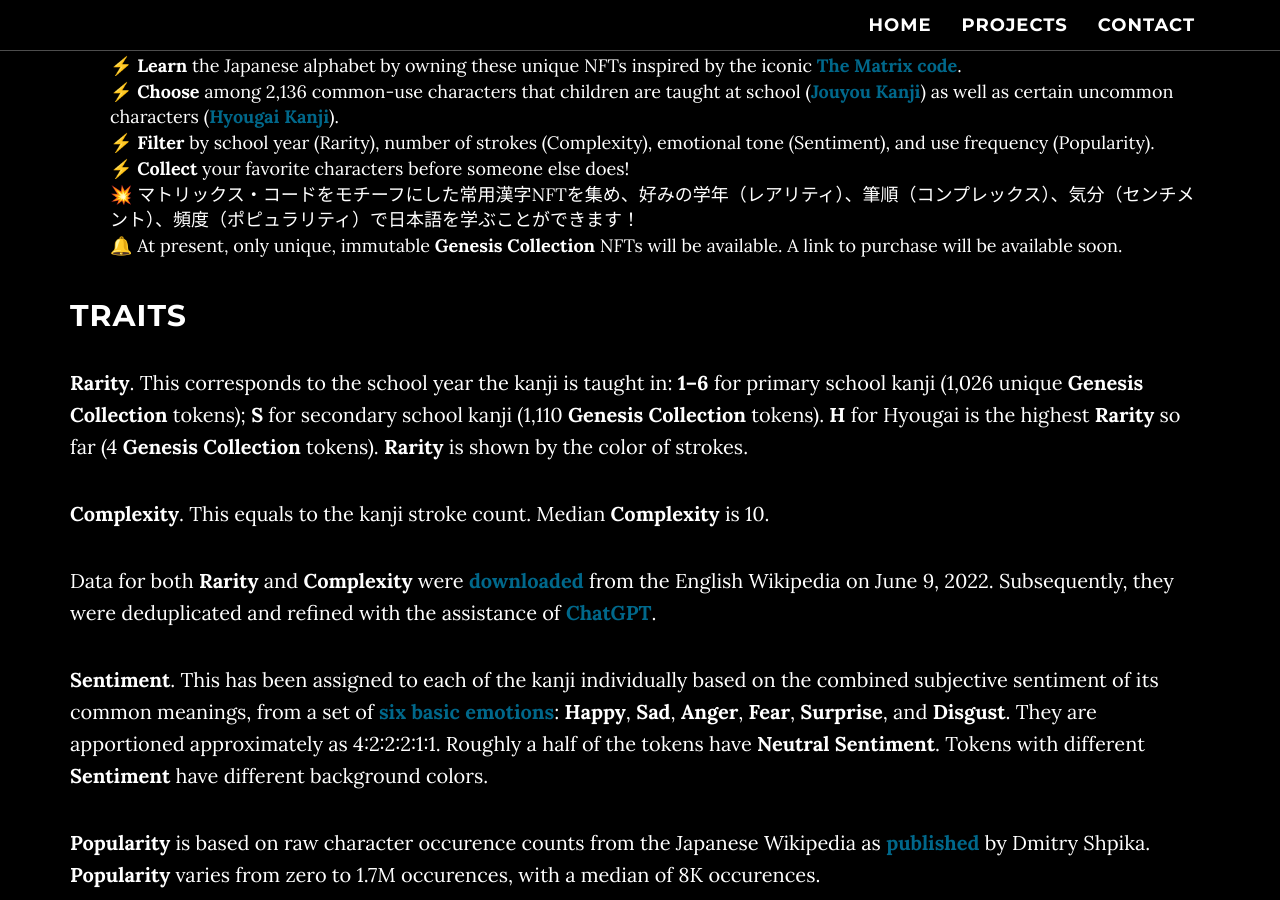
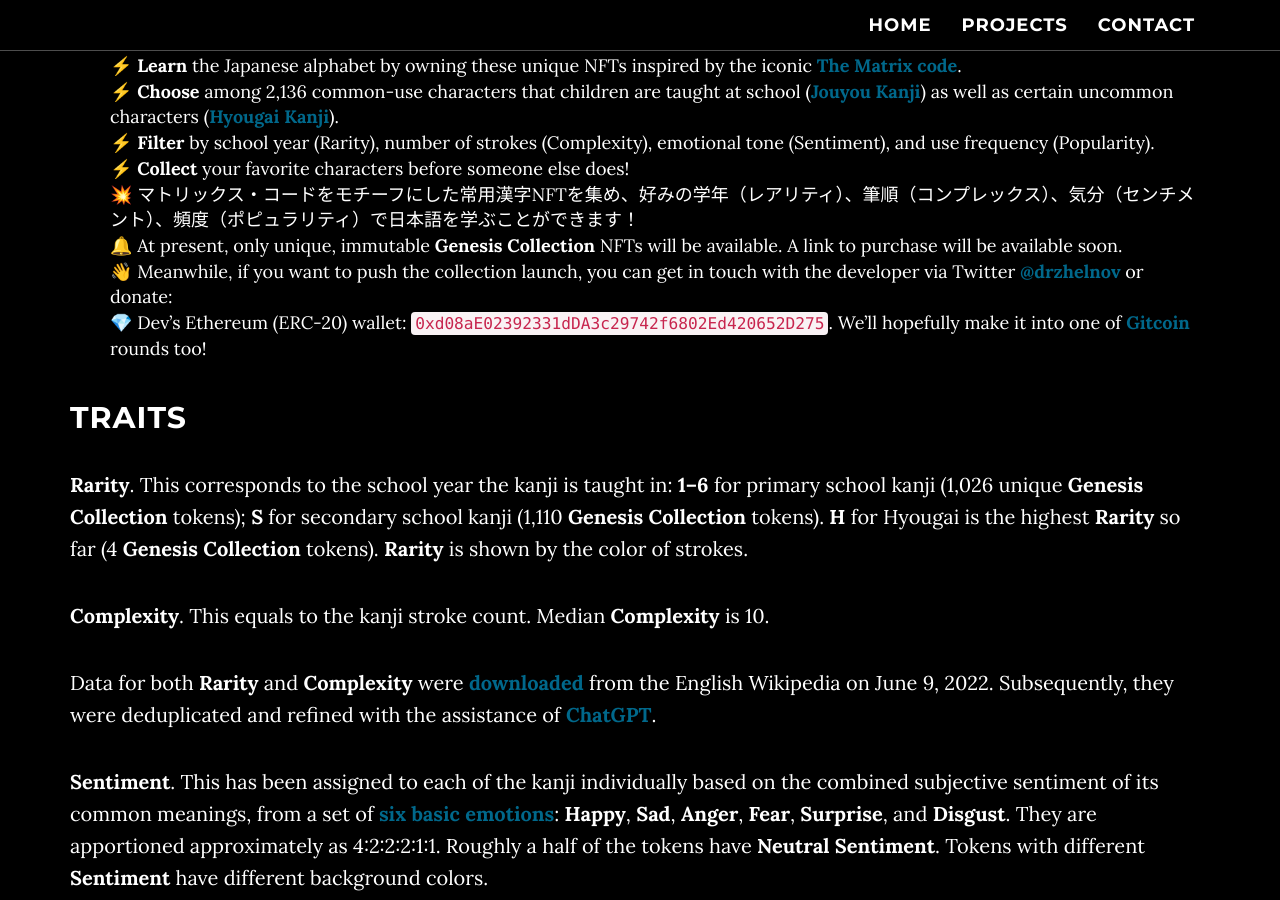
Before and after one commit to p1m-ortho/p1m.github.io, a Jekyll site: the page built from matrixjouyou.md, in a window 1280 px wide and 900 px high, scrolled down 1076 px. Built offline with Jekyll 4.4.1, drawn with Linux system fonts in a browser that asks for light colours.

Commit message:
Add contact and donation options for MJ

```diff
--- a/matrixjouyou.md
+++ b/matrixjouyou.md
@@ -26,6 +26,8 @@ description: Everyone has their Character in a beautiful Matrix made of 2,136 Jo
 - ⚡ **Collect** your favorite characters before someone else does!
 - 💥 マトリックス・コードをモチーフにした常用漢字NFTを集め、好みの学年（レアリティ）、筆順（コンプレックス）、気分（センチメント）、頻度（ポピュラリティ）で日本語を学ぶことができます！
 - 🔔 At present, only unique, immutable **Genesis Collection** NFTs will be available. A link to purchase will be available soon.
+- 👋 Meanwhile, if you want to push the collection launch, you can get in touch with the developer via Twitter [@drzhelnov](https://twitter.com/drzhelnov) or donate:
+- 💎 Dev’s Ethereum (ERC-20) wallet: `0xd08aE02392331dDA3c29742f6802Ed420652D275`. We’ll hopefully make it into one of [Gitcoin](https://www.gitcoin.co/) rounds too!
 
 ## Traits
 
```
